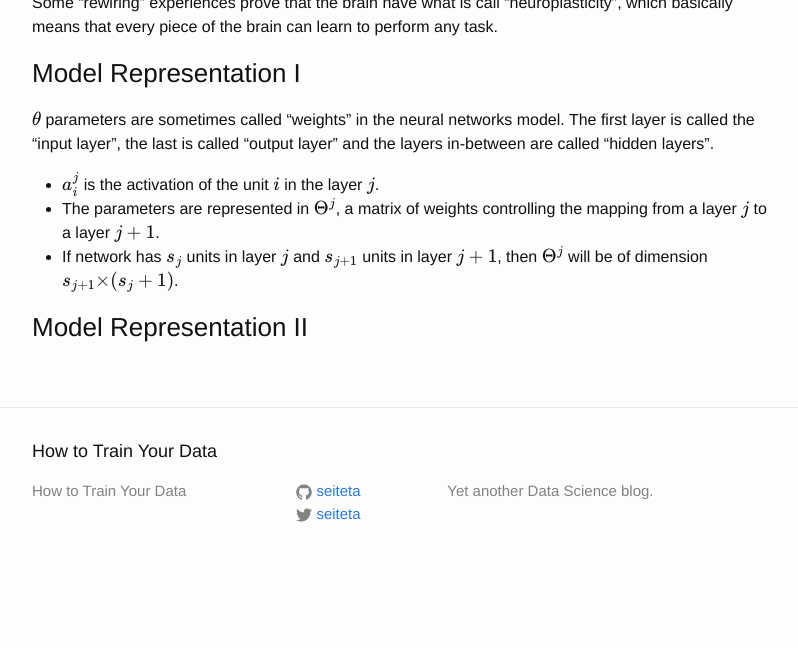
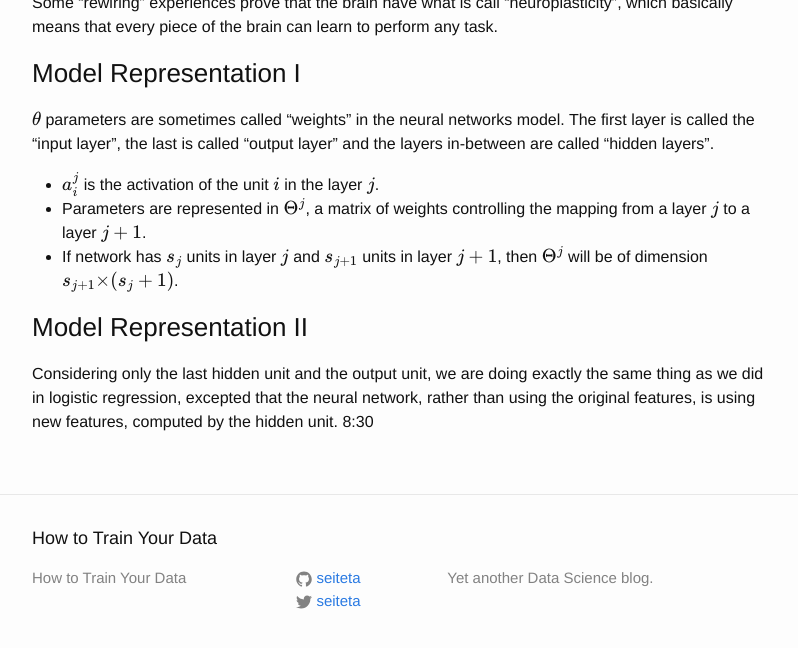
Before and after one commit to seiteta/seiteta.github.io_old, a Jekyll site: the page built from _posts/2014-12-04-machine-learning-notes.md, in a window 1280 px wide and 900 px high, scrolled down 8485 px, cut to the strip 228-876 px from the top of the window. Shown: the whole strip, without its empty margins (238-1036 px from the left). Built offline with Jekyll 4.4.1, drawn with Linux system fonts in a browser that asks for light colours; formulas are drawn with MathJax 3; before the commit the page ends 9298 px from its top, so only the background shows below that.

Commit message:
Update 2014-12-04-machine-learning-notes.md

```diff
--- a/_posts/2014-12-04-machine-learning-notes.md
+++ b/_posts/2014-12-04-machine-learning-notes.md
@@ -308,7 +308,10 @@ Some "rewiring" experiences prove that the brain have what is call "neuroplastic
 $$\theta$$ parameters are sometimes called "weights" in the neural networks model. The first layer is called the "input layer", the last is called "output layer" and the layers in-between are called "hidden layers".
 
 * $$a_i^{j}$$ is the activation of the unit $$i$$ in the layer $$j$$.
-* The parameters are represented in $$\Theta^{j}$$, a matrix of weights controlling the mapping from a layer $$j$$ to a layer $$j+1$$.
+* Parameters are represented in $$\Theta^{j}$$, a matrix of weights controlling the mapping from a layer $$j$$ to a layer $$j+1$$.
 * If network has $$s_j$$ units in layer $$j$$ and $$s_{j+1}$$ units in layer $$j+1$$, then $$\Theta^{j}$$ will be of dimension $$s_{j+1}×(s_{j}+1)$$.
 
 ### Model Representation II
+
+Considering only the last hidden unit and the output unit, we are doing exactly the same thing as we did in logistic regression, excepted that the neural network, rather than using the original features, is using new features, computed by the hidden unit.
+8:30
```
